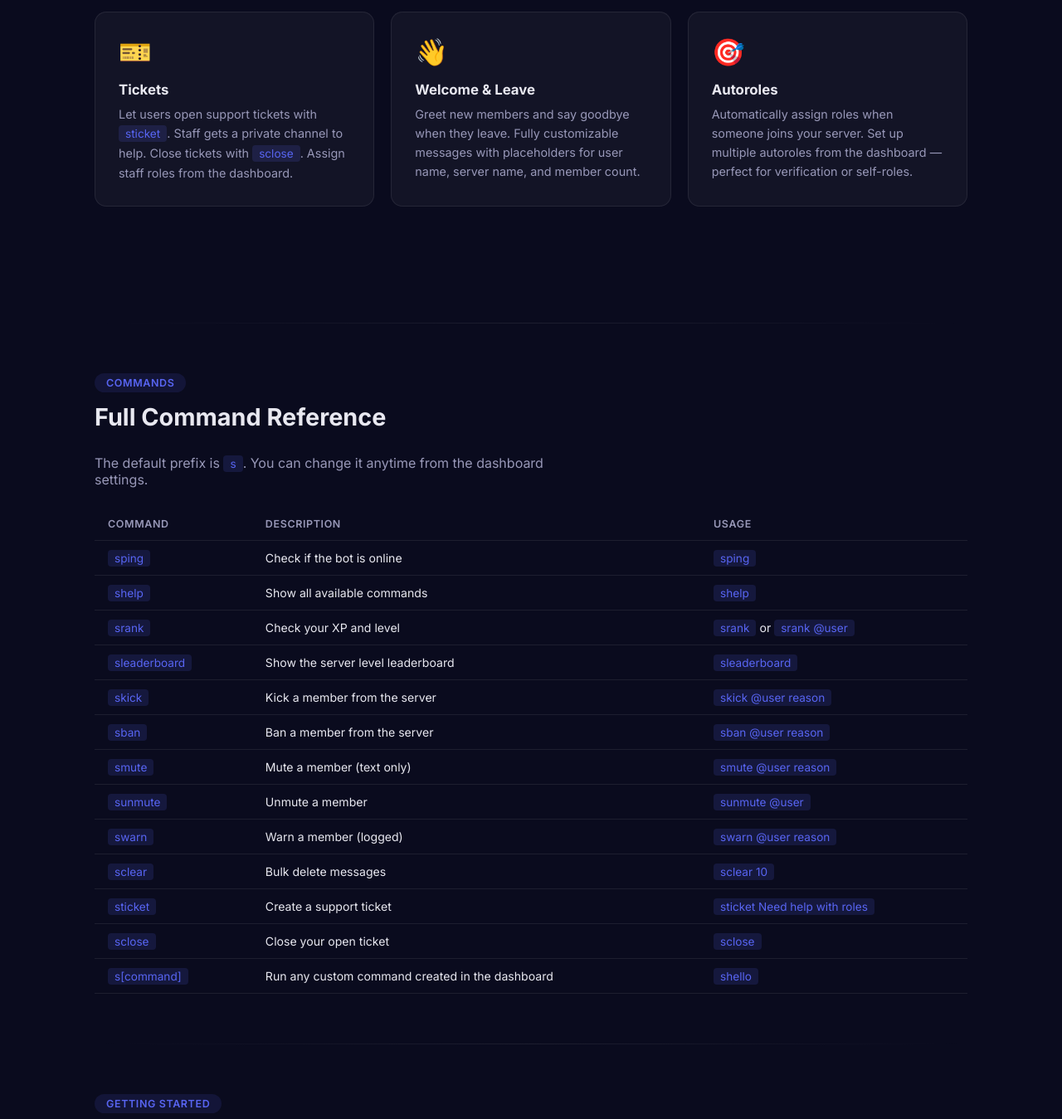
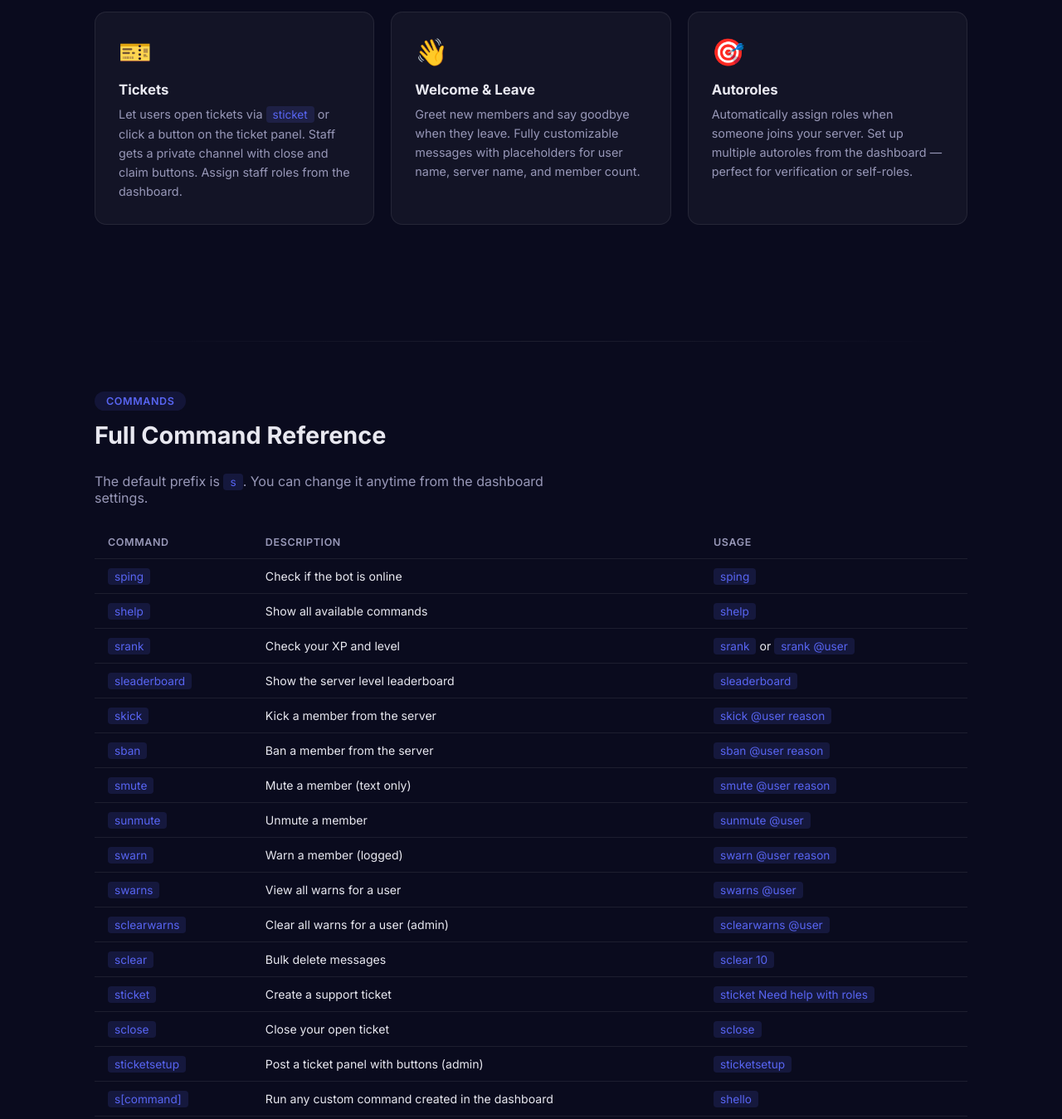
Before and after one commit to emenmenjli/Discord-Bot-dashboard-, a website: page public/index.html in a window 1280 px wide. Shown: the part 1240-2589 px from the top of the page at 83% size. Drawn offline with Linux system fonts and the light colour scheme.

Commit message:
Add swarns, sclearwarns, and ticketsetup to command table — update ticket feature

```diff
--- a/public/index.html
+++ b/public/index.html
@@ -35,7 +35,7 @@
       <div class="feature-card"><div class="icon">⚙️</div><h3>Custom Commands</h3><p>Create your own commands with dynamic placeholders. Restrict them to specific roles or let everyone use them. Supports text responses and rich embeds.</p></div>
       <div class="feature-card"><div class="icon">🛡️</div><h3>Moderation</h3><p>Kick, ban, mute, warn, and purge messages — all with automatic case logging. Keep your server safe with powerful moderation tools.</p></div>
       <div class="feature-card"><div class="icon">📈</div><h3>Leveling</h3><p>Members earn XP by chatting in text channels. Track progress with levels and a leaderboard. Enable or disable anytime from the dashboard.</p></div>
-      <div class="feature-card"><div class="icon">🎫</div><h3>Tickets</h3><p>Let users open support tickets with <code>sticket</code>. Staff gets a private channel to help. Close tickets with <code>sclose</code>. Assign staff roles from the dashboard.</p></div>
+      <div class="feature-card"><div class="icon">🎫</div><h3>Tickets</h3><p>Let users open tickets via <code>sticket</code> or click a button on the ticket panel. Staff gets a private channel with close and claim buttons. Assign staff roles from the dashboard.</p></div>
       <div class="feature-card"><div class="icon">👋</div><h3>Welcome & Leave</h3><p>Greet new members and say goodbye when they leave. Fully customizable messages with placeholders for user name, server name, and member count.</p></div>
       <div class="feature-card"><div class="icon">🎯</div><h3>Autoroles</h3><p>Automatically assign roles when someone joins your server. Set up multiple autoroles from the dashboard — perfect for verification or self-roles.</p></div>
     </div>
@@ -58,10 +58,13 @@
           <tr><td><code>sban</code></td><td>Ban a member from the server</td><td><code>sban @user reason</code></td></tr>
           <tr><td><code>smute</code></td><td>Mute a member (text only)</td><td><code>smute @user reason</code></td></tr>
           <tr><td><code>sunmute</code></td><td>Unmute a member</td><td><code>sunmute @user</code></td></tr>
-          <tr><td><code>swarn</code></td><td>Warn a member (logged)</td><td><code>swarn @user reason</code></td></tr>
-          <tr><td><code>sclear</code></td><td>Bulk delete messages</td><td><code>sclear 10</code></td></tr>
-          <tr><td><code>sticket</code></td><td>Create a support ticket</td><td><code>sticket Need help with roles</code></td></tr>
-          <tr><td><code>sclose</code></td><td>Close your open ticket</td><td><code>sclose</code></td></tr>
+           <tr><td><code>swarn</code></td><td>Warn a member (logged)</td><td><code>swarn @user reason</code></td></tr>
+           <tr><td><code>swarns</code></td><td>View all warns for a user</td><td><code>swarns @user</code></td></tr>
+           <tr><td><code>sclearwarns</code></td><td>Clear all warns for a user (admin)</td><td><code>sclearwarns @user</code></td></tr>
+           <tr><td><code>sclear</code></td><td>Bulk delete messages</td><td><code>sclear 10</code></td></tr>
+           <tr><td><code>sticket</code></td><td>Create a support ticket</td><td><code>sticket Need help with roles</code></td></tr>
+           <tr><td><code>sclose</code></td><td>Close your open ticket</td><td><code>sclose</code></td></tr>
+           <tr><td><code>sticketsetup</code></td><td>Post a ticket panel with buttons (admin)</td><td><code>sticketsetup</code></td></tr>
           <tr><td><code>s[command]</code></td><td>Run any custom command created in the dashboard</td><td><code>shello</code></td></tr>
         </tbody>
       </table>
```
